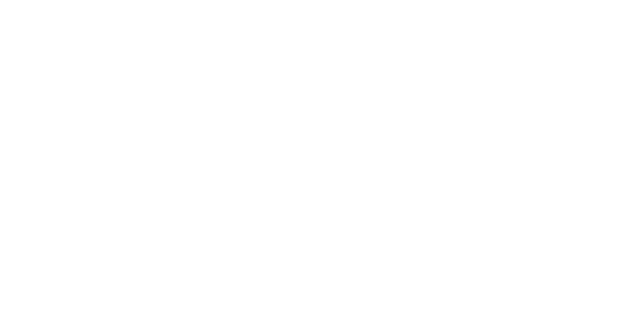
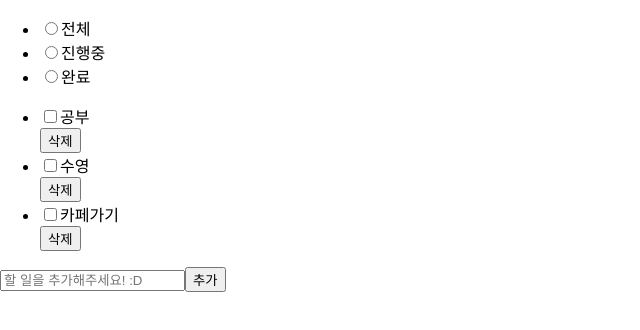
Before and after one commit to younu-Yun/react_todo, a React (Create React App) app: page / in a window 1280 px wide. Shown: the top 330 px of the page, without its empty margins (0-640 px from the left). Built offline with nearby package versions, Linux system fonts and the light colour scheme; the HTML template or start-up script is replaced by a standard one.

Commit message:
Feat: 레이아웃 만들기

```diff
--- a/src/App.jsx
+++ b/src/App.jsx
@@ -2,7 +2,67 @@
 import './App.css';
 
 function App() {
-  return <div className='App'></div>;
+  return (
+    <div className='container'>
+      <div className='inner'>
+        <nav>
+          <ul>
+            <li>
+              <input type='radio' name='filter' id='filter01' />
+              <label htmlFor='filter01'>전체</label>
+            </li>
+            <li>
+              <input type='radio' name='filter' id='filter02' />
+              <label htmlFor='filter02'>진행중</label>
+            </li>
+            <li>
+              <input type='radio' name='filter' id='filter03' />
+              <label htmlFor='filter03'>완료</label>
+            </li>
+          </ul>
+        </nav>
+        <div className='todoBox'>
+          <div className='todoList'>
+            <ul>
+              <li>
+                <div>
+                  <input type='checkbox' name='' id='' />
+                  <label htmlFor=''>
+                    <span>공부</span>
+                  </label>
+                </div>
+                <button>삭제</button>
+              </li>
+              <li>
+                <div>
+                  <input type='checkbox' name='' id='' />
+                  <label htmlFor=''>
+                    <span>수영</span>
+                  </label>
+                </div>
+                <button>삭제</button>
+              </li>
+              <li>
+                <div>
+                  <input type='checkbox' name='' id='' />
+                  <label htmlFor=''>
+                    <span>카페가기</span>
+                  </label>
+                </div>
+                <button>삭제</button>
+              </li>
+            </ul>
+          </div>
+          <div className='addTodo'>
+            <form>
+              <input type='text' name='' id='' placeholder='할 일을 추가해주세요! :D' />
+              <button type='submit'>추가</button>
+            </form>
+          </div>
+        </div>
+      </div>
+    </div>
+  );
 }
 
 export default App;
```
